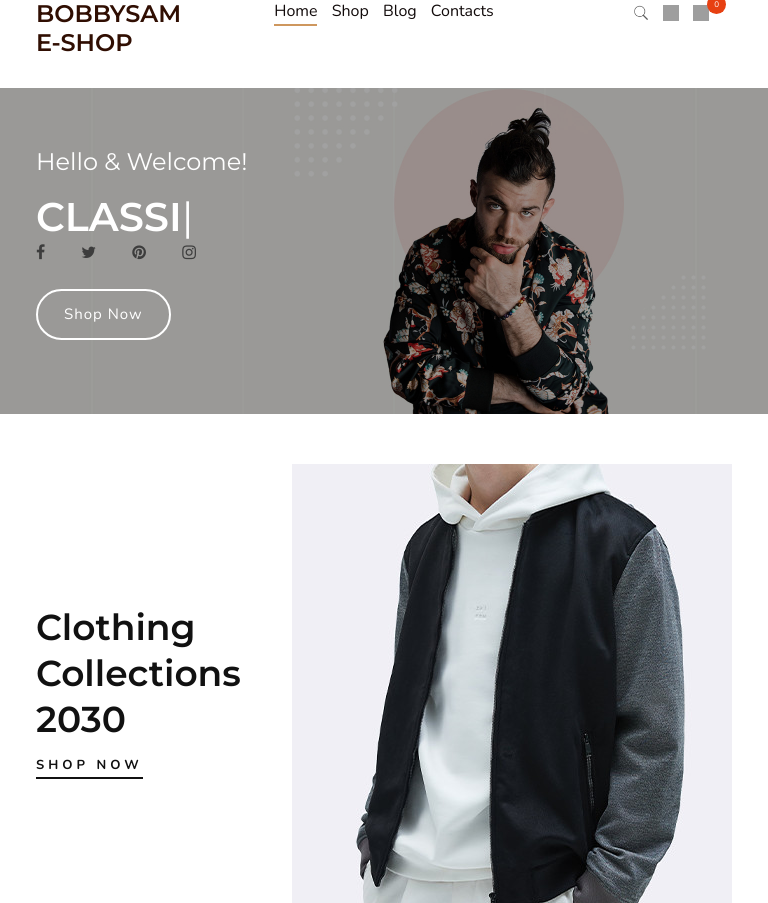
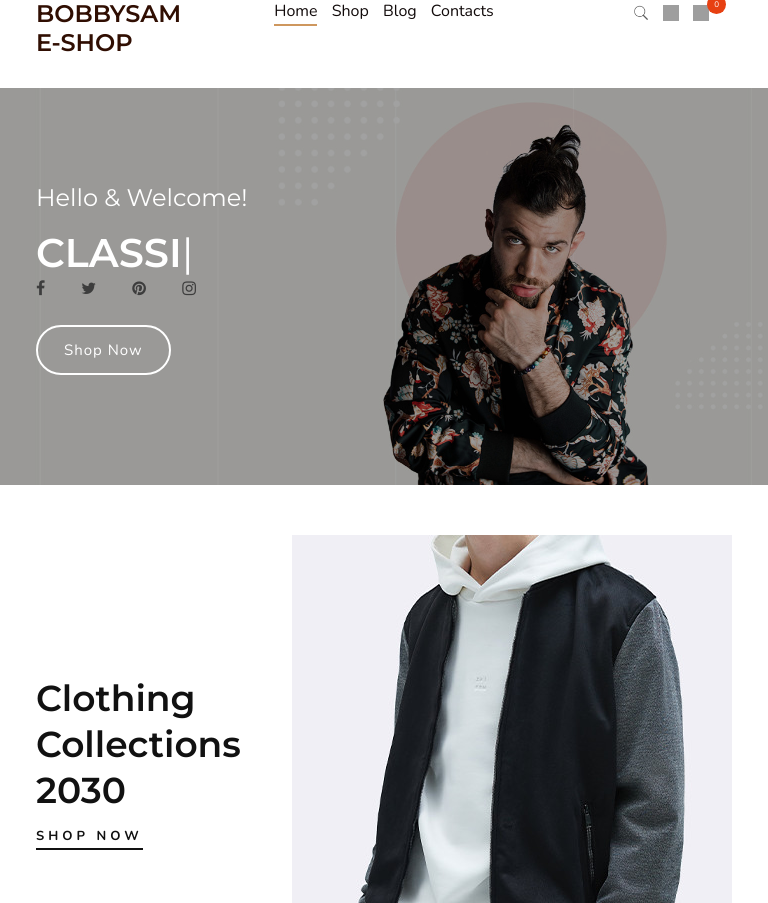
Before and after one commit to SamuelOshin/Fashion-E-commerce, a Django app: page / in a window 768 px wide. Shown: the part 76-979 px from the top of the page. Run offline with Django 5.2, Linux system fonts and the light colour scheme; data comes from the database, SQL or seed files in the repository; some libraries are stand-ins or nearby versions; grey boxes are pictures that could not be loaded.

Commit message:
Refactor CSS styles for improved responsiveness and layout consistency

```diff
--- a/static/css/styles.css
+++ b/static/css/styles.css
@@ -237,7 +237,7 @@ button:focus {
 }
 
 .h-100vh {
-  height: 100vh;
+  height: 100%;
 }
 
 .z-index {
@@ -365,6 +365,7 @@ button:focus {
   position: relative;
   display: flex;
   align-items: center;
+  background-position: center center;
 }
 
 @media (max-width: 768px) {
@@ -374,11 +375,8 @@ button:focus {
 
 }
 
-@media (min-width: 768px) and (max-width: 1024px) {
-  .home-bg {
-    height: 50vh !important;
-  }
-}
+
+
 
 .home-table-center {
   display: table-cell;
```
